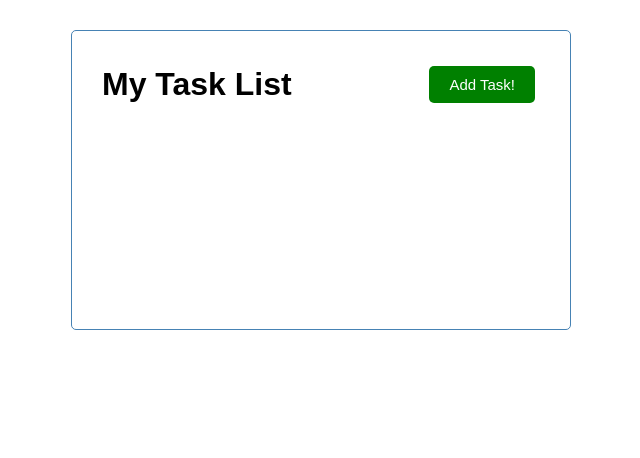
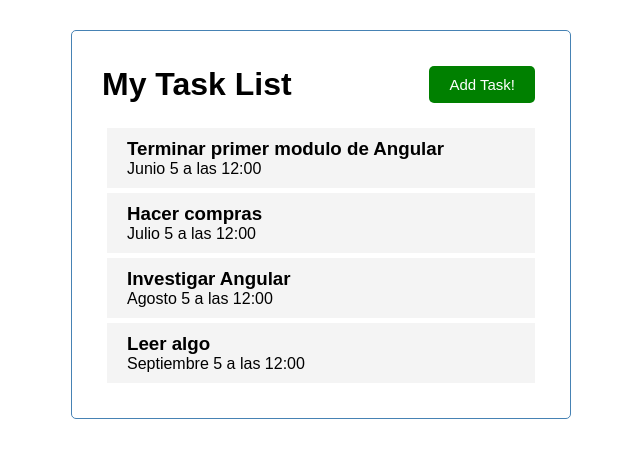
Before and after one commit to coperni1983/TaskList, an Angular app: page / in a window 1280 px wide. Shown: the top 458 px of the page, without its empty margins (319-959 px from the left). Built offline with nearby package versions, Linux system fonts and the light colour scheme.

Commit message:
lista de items

```diff
--- a/src/app/app.component.html
+++ b/src/app/app.component.html
@@ -1,3 +1,4 @@
 <div class="container">
   <app-header></app-header>
+  <app-tasks></app-tasks>
 </div>
--- /dev/null
+++ b/src/app/components/tasks-item/tasks-item.component.css
@@ -0,0 +1,16 @@
+.task{
+    background-color: #f4f4f4;
+    margin: 5px;
+    padding: 10px 20px;
+    cursor: pointer;
+}
+
+.task.reminder{
+    border-left: 5px solid green;
+}
+
+.task h3{
+    display: flex;
+    align-items: center;
+    justify-content: space-between;
+}
--- /dev/null
+++ b/src/app/components/tasks-item/tasks-item.component.html
@@ -0,0 +1,4 @@
+<div class="task">
+    <h3>{{task.text}}</h3>
+    <p>{{task.day}}</p>
+</div>
--- /dev/null
+++ b/src/app/components/tasks-item/tasks-item.component.ts
@@ -0,0 +1,19 @@
+import { Component, OnInit, Input} from '@angular/core';
+import {Task} from '../../Task';
+import {TASKS} from '../../mock-task';
+
+@Component({
+  selector: 'app-tasks-item',
+  templateUrl: './tasks-item.component.html',
+  styleUrls: ['./tasks-item.component.css']
+})
+export class TasksItemComponent implements OnInit {
+
+@Input() task: Task = TASKS[0];
+
+  constructor() { }
+
+  ngOnInit(): void {
+  }
+
+}
--- /dev/null
+++ b/src/app/components/tasks/tasks.component.html
@@ -0,0 +1,11 @@
+<app-tasks-item
+    *ngFor="let task of tasks"
+    [task] = "task"
+
+
+
+
+
+>
+    {{task.text}}
+</app-tasks-item>
--- /dev/null
+++ b/src/app/components/tasks/tasks.component.ts
@@ -0,0 +1,18 @@
+import { Component, OnInit } from '@angular/core';
+import {Task} from '../../Task';
+import {TASKS} from '../../mock-task';
+
+@Component({
+  selector: 'app-tasks',
+  templateUrl: './tasks.component.html',
+  styleUrls: ['./tasks.component.css']
+})
+export class TasksComponent implements OnInit {
+  tasks: Task[] = TASKS;
+
+  constructor() { }
+
+  ngOnInit(): void {
+  }
+
+}
```
Also changed, not shown: src/app/app.module.ts (+6 -1 lines), src/app/components/tasks/tasks.component.css (added).
